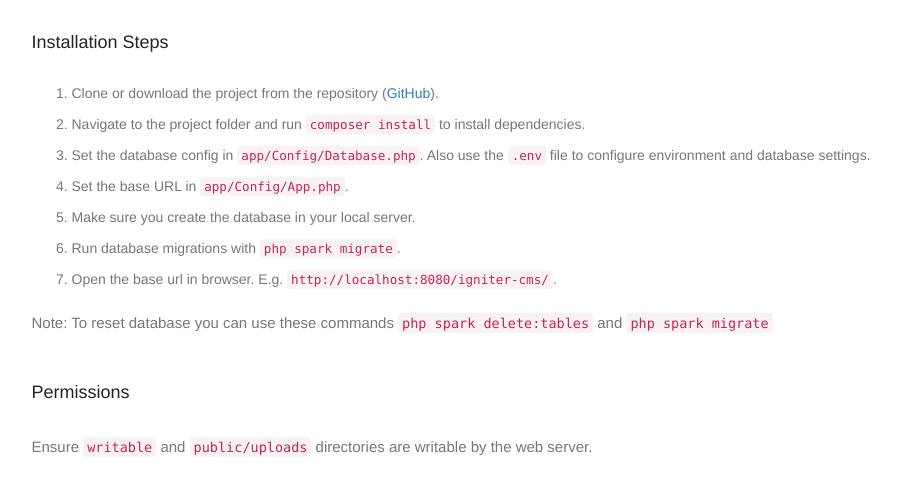
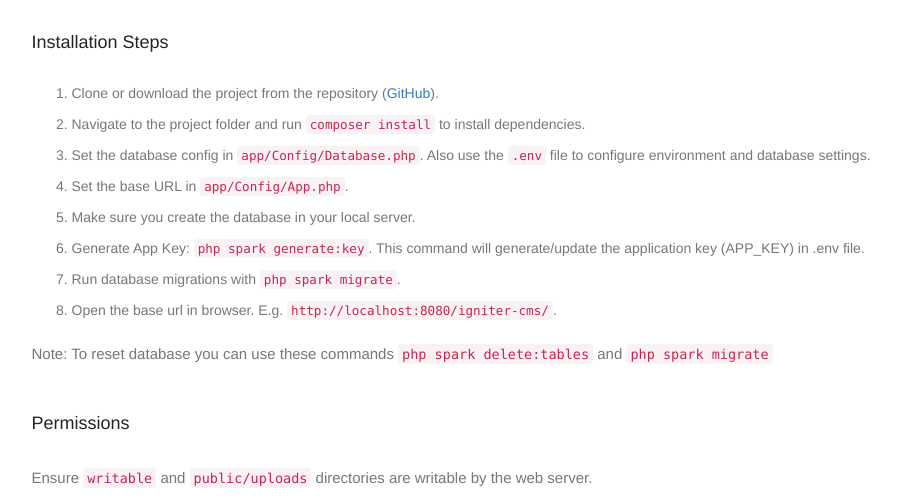
Before and after one commit to akassama/igniter-cms-doc, a PHP site: page /igniter-cms/ in a window 1280 px wide. Shown: the part 1028-1532 px from the top of the page, without its empty margins (331-1232 px from the left). Run offline with PHP 8.4, Linux system fonts and the light colour scheme; some libraries are stand-ins or nearby versions.

Commit message:
Updated instructions

```diff
--- a/index.php
+++ b/index.php
@@ -299,6 +299,7 @@
                                 <li>Set the database config in <code>app/Config/Database.php</code>. Also use the <code>.env</code> file to configure environment and database settings.</li>
                                 <li>Set the base URL in <code>app/Config/App.php</code>.</li>
 								<li>Make sure you create the database in your local server.</li>
+                                <li>Generate App Key: <code>php spark generate:key</code>. This command will generate/update the application key (APP_KEY) in .env file.</li>
                                 <li>Run database migrations with <code>php spark migrate</code>.</li>
                                 <li>Open the base url in browser. E.g. <code>http://localhost:8080/igniter-cms/</code>.</li>
                             </ol>
```
